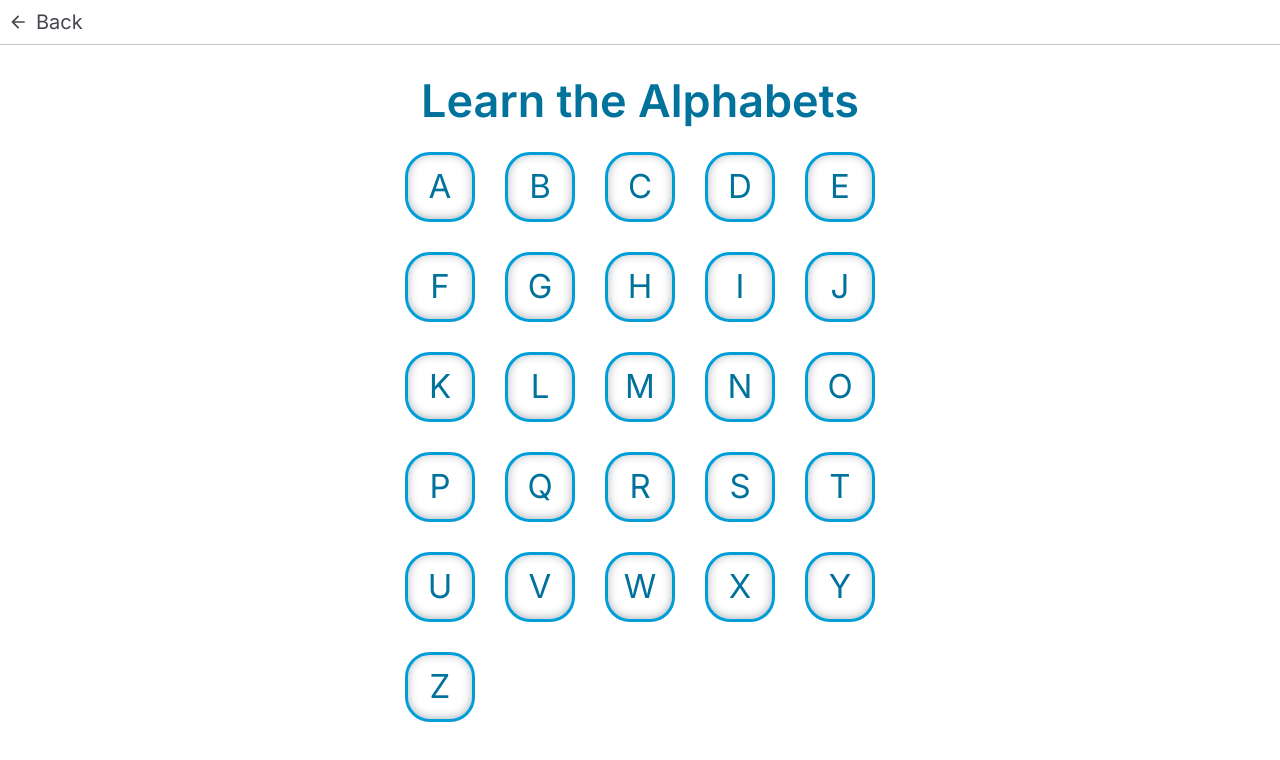
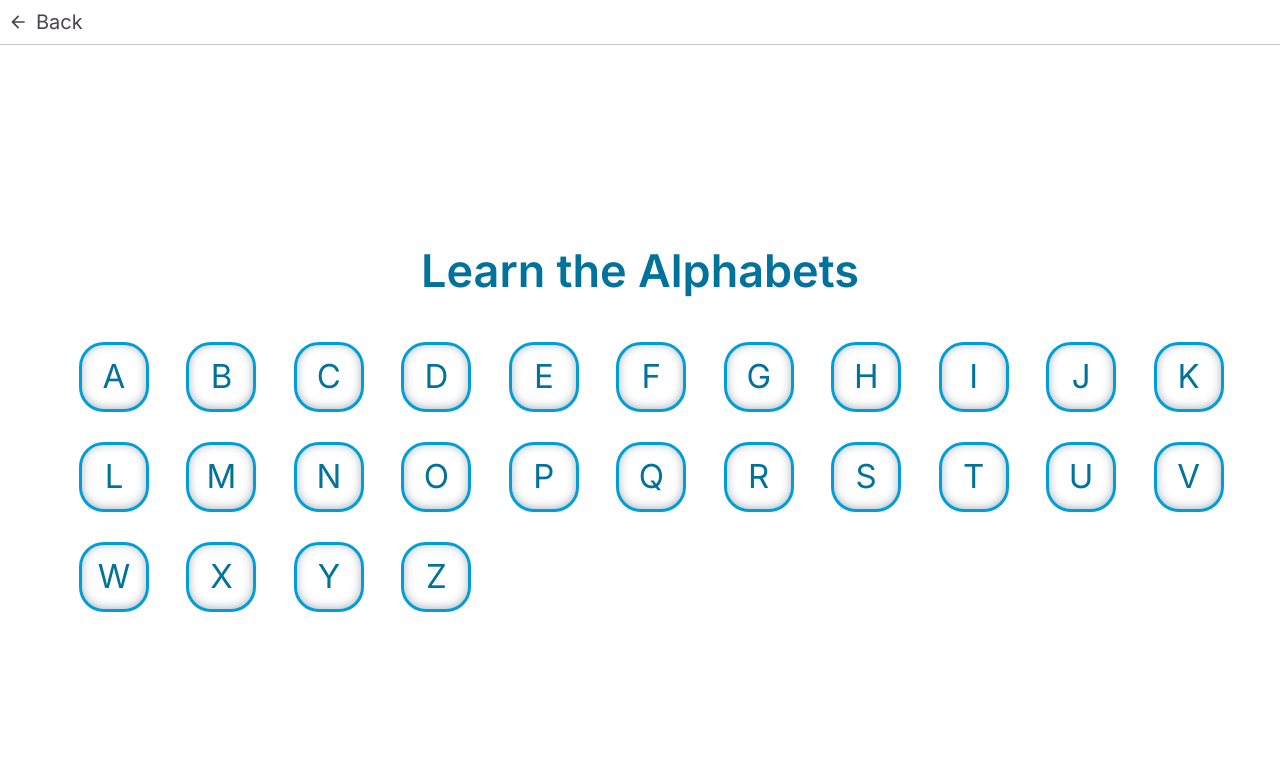
Before and after one commit to bettersg/FluentHands, a React (Vite) app: page /lessons in a window 1280 px wide. Shown: the top 760 px of the page. Built offline with nearby package versions, Linux system fonts and the light colour scheme.

Commit message:
Fix Styling & Local storage: storing all letters

```diff
--- a/src/components/lesson/lessonContent.jsx
+++ b/src/components/lesson/lessonContent.jsx
@@ -16,12 +16,26 @@ export default function LessonContent({ setMode }) {
 
     const navigate = useNavigate();
 
+    const [done, setDone] = useState(() => {
+        const storedDone = localStorage.getItem('fluentHands');
+        return storedDone ? JSON.parse(storedDone) : {};
+      });
+
+    // Check if all letter is true
+    const checkAllDone = () => {
+        return Object.values(done).every(value => value === true);
+    };
+
+
     const evaluateCallback = (correct) => {
         if (correct) {
             setShowNextButton(true); // Show next button when answer is correct
             setShowTryAgainButton(false); // Hide Try Again button
             setShowSkipButton(false); // Hide Skip button
-
+            // Update current letter state
+            const updatedDone = { ...done, [letter]: true };
+            setDone(updatedDone);
+            localStorage.setItem('fluentHands', JSON.stringify(updatedDone));
         } else {
             setShowNextButton(false); // Hide Next button
             setShowTryAgainButton(true); // Show Try Again button
@@ -36,20 +50,6 @@ export default function LessonContent({ setMode }) {
             navigate(`/lessons/${nextChar}`)
         }
     }
-
-    // ! NOT WORKING YET
-    // const markAsDone = (letter) => {
-    //     const letterIndex = done.findIndex(item => item.letter === letter);
-    //     console.log('Letter index in done array:', letterIndex);
-    //     if (letterIndex !== -1) {
-    //         setDone((prevDone) =>
-    //             prevDone.map((item, index) =>
-    //                 index === letterIndex ? { ...item, value: true } : item
-    //             )
-    //         );
-    //     }
-    // };
-
 
     return (
         <>
--- a/src/components/lesson/lessonMenu.jsx
+++ b/src/components/lesson/lessonMenu.jsx
@@ -1,68 +1,74 @@
-import React, { useState } from 'react'
+import React, { useEffect, useState } from 'react'
 import PropTypes from 'prop-types'
 import LessonButton from './lessonButton'
 import { useNavigate } from "react-router";
+import styles from './lessonMenu.module.css';
+
+const defaultDone = {
+  'A': false,
+  'B': false,
+  'C': false,
+  'D': false,
+  'E': false,
+  'F': false,
+  'G': false,
+  'H': false,
+  'I': false,
+  'J': false,
+  'K': false,
+  'L': false,
+  'M': false,
+  'N': false,
+  'O': false,
+  'P': false,
+  'Q': false,
+  'R': false,
+  'S': false,
+  'T': false,
+  'U': false,
+  'V': false,
+  'W': false,
+  'X': false,
+  'Y': false,
+  'Z': false,
+}
 
 export default function LessonMenu({ setMode }) {
 
-  const [done, setDone] = useState(
-    Array.from({ length: 26 }, (_, index) => ({
-      letter: String.fromCharCode(65 + index),
-      value: false
-    }))
-  );
-
-  const row1 = [0, 1, 2, 3, 4];
-  const row2 = [5, 6, 7, 8, 9];
-  const row3 = [10, 11, 12, 13, 14];
-  const row4 = [15, 16, 17, 18, 19];
-  const row5 = [20, 21, 22, 23, 24];
-  const row6 = [25];
+  const [done, setDone] = useState(defaultDone);
 
   const navigate = useNavigate();
 
-  // idk how correct this is back button would help a lot to check
-  // need to be called in lessonContent.jsx also
-  const markLetterDone = (letter) => {
-    const index = done.findIndex((item) => item.letter === letter);
+  useEffect(() => {
+    let doneStr = window.localStorage.getItem('fluentHands')
+    if (doneStr) {
+      let doneObj = JSON.parse(window.localStorage.getItem('fluentHands'))
+      setDone(doneObj)
+    }
+  }, []);
 
-    if(index !== -1) {
-      setDone((letterSet) => {
-        letterSet.map((item, currentIndex) => {
-          currentIndex === index ? { ...item, value: true } : item
-        })
-      })
-    }
-  }
+  useEffect(() => {
+    // Write the done state back to localStorage whenever it changes
+    window.localStorage.setItem('fluentHands', JSON.stringify(done));
+  }, [done]);
 
-  function toggleNavigate(id) {
-    const selectedLetter = done[id];
-    if (selectedLetter) {
-        setMode('lesson');
-        navigate(`/lessons/${selectedLetter.letter}`);
-    }
+  function toggleNavigate(letter) {
+    setMode('lesson');
+    navigate(`/lessons/${letter}`);
   }
 
   return (
-    <div style={{ display: 'flex', flexDirection: 'column', textAlign: 'center', gap: '10px' }}>
-      <div style={{ display: 'flex', flexDirection: 'row', justifyContent: 'center' }}>
-        <span style={{ color: '#00729C', fontSize: '45px', fontWeight: '600' }}>
-          Learn the Alphabets
-        </span>
+    <div className={styles.firstLayer}>
+      <div className={styles.secLayer}>
+        <span className={styles.heading}>Learn the Alphabets</span>
       </div>
-
-      {[row1, row2, row3, row4, row5, row6].map((row, rowIndex) => (
-        <div key={rowIndex} style={{ display: 'flex', flexDirection: 'row', padding: '10px 57px' }}>
-          {row.map((id) => (
-            <LessonButton
-              key={id}
-              letter={done[id].letter}
-              done={done[id].value}
-              onClick={() => toggleNavigate(id)}
-            />
-          ))}
+      <div className={styles.secLayer}>
+        <div className={styles.thirdLayer}>
+          {Object.keys(done).map((letter) => {
+            return <LessonButton key={letter} letter={letter} done={done[letter]} onClick={() => toggleNavigate(letter)}/>
+          })}
         </div>
-      ))}
+      </div>
     </div>
   );
 }
--- /dev/null
+++ b/src/components/lesson/lessonMenu.module.css
@@ -0,0 +1,30 @@
+.heading {
+    color: #00729C;
+    font-size: 45px;
+    font-weight: 600;
+}
+
+.firstLayer {
+    display: flex;
+    flex-grow: 1;
+    flex-direction: column;
+    text-align: center;
+    margin-top: 50px;
+    gap: 40px;
+}
+
+.secLayer{
+    display: flex;
+    justify-content: center;
+}
+
+.thirdLayer {
+    flex-grow: 1;
+    max-width: 90vw;
+    width: 100%;
+    display: grid;
+    gap: 30px;
+    justify-content: center;
+    grid-template-columns: repeat(auto-fit, minmax(70px, 1fr));
+    grid-auto-rows: minmax(70px, auto);
+}
```
Also changed, not shown: 2 other files (tests, documents, lock files or other folders).
